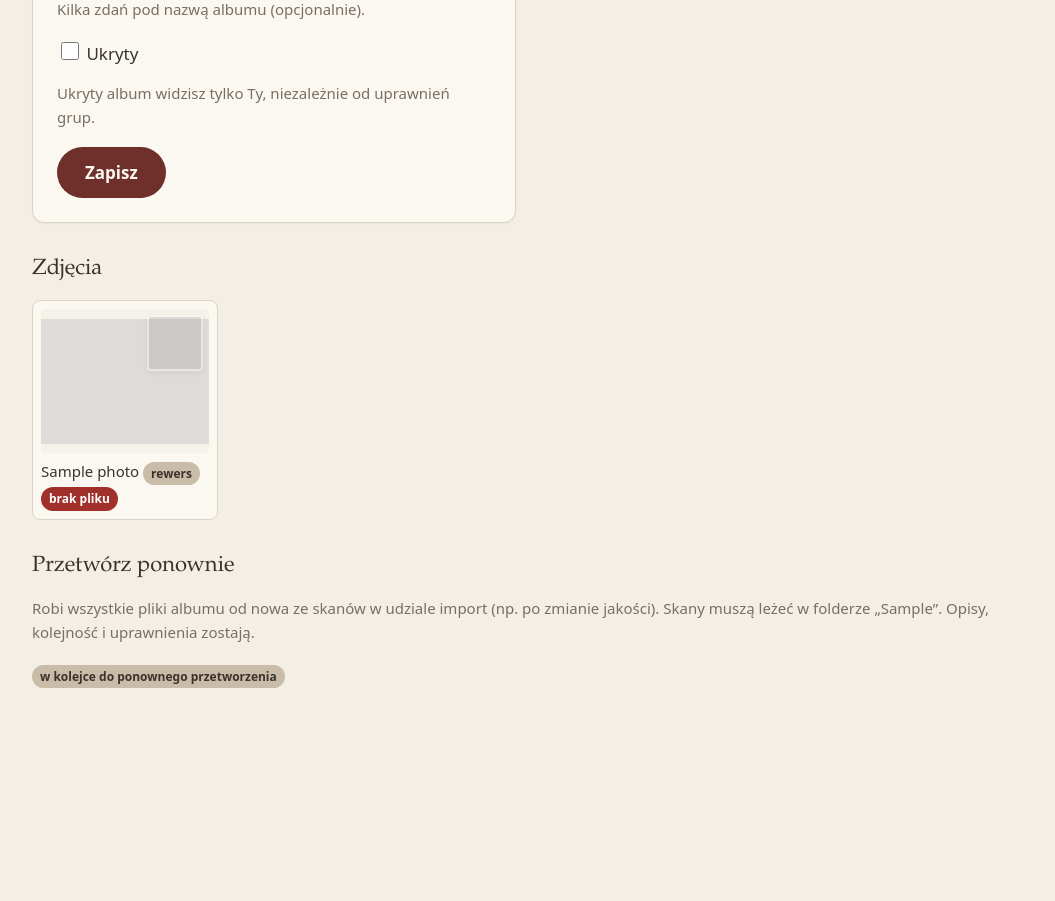
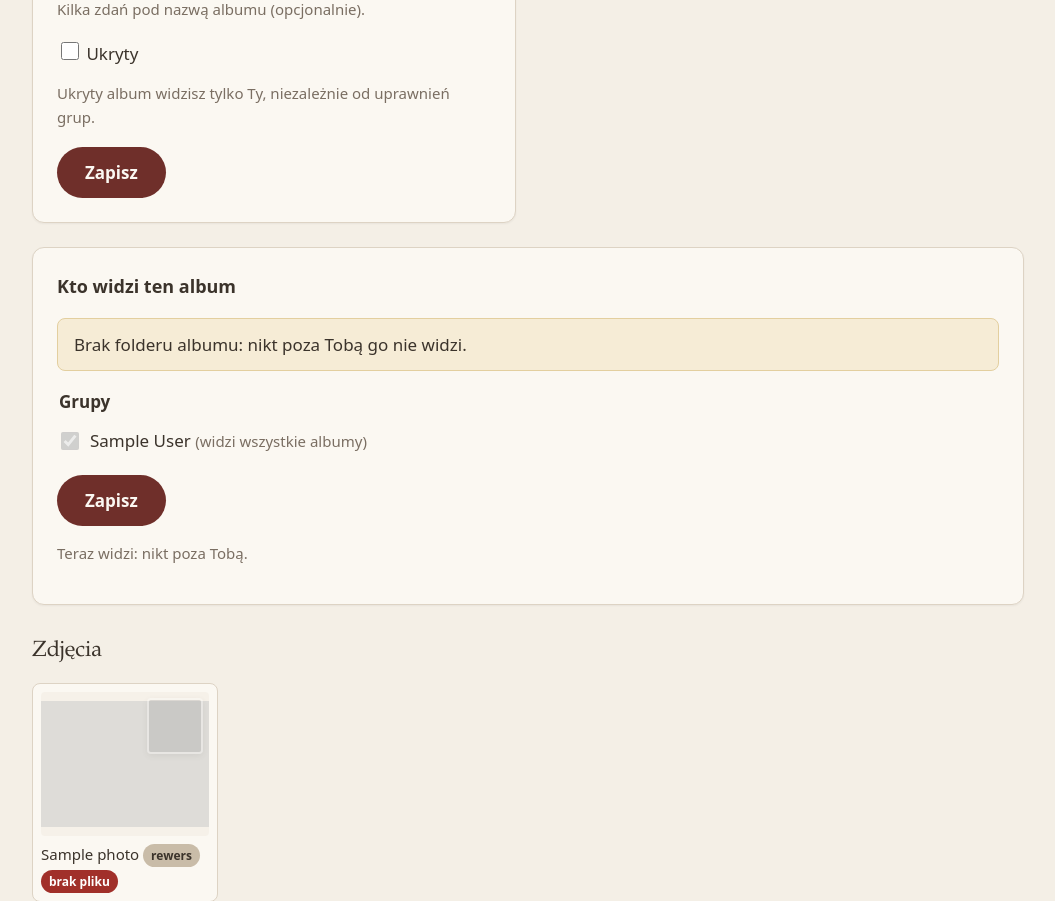
Before and after one commit to Wojtex28/ArchiveHub, a Django app: page /panel/albumy/1/ in a window 1280 px wide. Shown: the part 737-1638 px from the top of the page, without its empty margins (112-1167 px from the left). Before the commit the page ends 1425 px from the top, so only its background shows below. Run offline with Django 5.2, Linux system fonts and the light colour scheme; a user stored in the database is signed in; tables that the repository leaves empty hold one stand-in row (values such as "Sample post"); data that the repository does not hold is empty; grey boxes are pictures that could not be loaded.

Commit message:
ETAP 6: uprawnienia - kto widzi album, co widzi osoba, kontrola każdego pliku (#8)
- Strona albumu w panelu: grupy z dostępem i lista osób, które go widzą.
- Strona osoby: albumy, które widzi.
- Photo.objects.visible_to(): jedno sprawdzenie dla każdego pliku zdjęcia.
- Testy prób dostępu (inna grupa, ukryty, brak folderu, wyłączone konto,
  wylogowany, zgadywanie numerów, rewers).


Claude-Session: https://claude.ai/code/session_0196ffuNipa39dPUwh8EpagU

Co-authored-by: Claude <noreply@anthropic.com>

```diff
--- a/albums/models.py
+++ b/albums/models.py
@@ -22,6 +22,13 @@ class AlbumQuerySet(models.QuerySet):
         if groups.filter(sees_all_albums=True).exists():
             return available
         return available.filter(groups__in=groups).distinct()
+
+
+class PhotoQuerySet(models.QuerySet):
+    def visible_to(self, user):
+        """Zdjęcia z albumów, które dana osoba może oglądać."""
+        # Każdy plik zdjęcia (miniatura, podgląd, oryginał) przechodzi przez to sprawdzenie.
+        return self.filter(album__in=Album.objects.visible_to(user))
 
 
 class Album(models.Model):
@@ -79,6 +86,21 @@ class Album(models.Model):
     def path(self):
         return settings.ARCHIVEHUB_ALBUMS_DIR / self.folder
 
+    def viewers(self):
+        """Osoby (poza administratorem), które widzą ten album w archiwum."""
+        from django.contrib.auth import get_user_model
+
+        users = get_user_model().objects.filter(is_active=True, is_superuser=False)
+        if self.is_hidden or self.folder_missing:
+            return users.none()
+        return (
+            users.filter(
+                models.Q(family_groups__in=self.groups.all()) | models.Q(family_groups__sees_all_albums=True)
+            )
+            .distinct()
+            .order_by("username")
+        )
+
 
 class Photo(models.Model):
     """Jedno zdjęcie w albumie: wersja do oglądania (JPEG) i miniatura (WebP), opcjonalnie z rewersem.
@@ -102,6 +124,8 @@ class Photo(models.Model):
     reverse_checksum = models.CharField(max_length=64, blank=True)
     file_missing = models.BooleanField("brak pliku", default=False)
     created_at = models.DateTimeField(auto_now_add=True)
+
+    objects = PhotoQuerySet.as_manager()
 
     class Meta:
         ordering = ["album", "position", "pk"]
--- a/panel/templates/panel/album_detail.html
+++ b/panel/templates/panel/album_detail.html
@@ -23,6 +23,27 @@
     {% endif %}
   </div>
 </div>
+<div class="card access-card">
+  <h2>Kto widzi ten album</h2>
+  {% if album.is_hidden %}<p class="notice">Album jest ukryty: widzisz go tylko Ty, niezależnie od grup poniżej.</p>
+  {% elif album.folder_missing %}<p class="notice">Brak folderu albumu: nikt poza Tobą go nie widzi.</p>{% endif %}
+  <form method="post" novalidate>
+    {% csrf_token %}
+    <input type="hidden" name="action" value="groups">
+    <fieldset>
+      <legend>Grupy</legend>
+      {% for g in groups %}
+      <label class="check">
+        <input type="checkbox" name="groups" value="{{ g.pk }}"{% if g.sees_all_albums or g.pk in album_group_ids %} checked{% endif %}{% if g.sees_all_albums %} disabled{% endif %}>
+        <span>{{ g.name }}{% if g.sees_all_albums %} <span class="hint">(widzi wszystkie albumy)</span>{% endif %}</span>
+      </label>
+      {% empty %}<p class="hint">Nie ma jeszcze grup. Utworzysz je w zakładce <a href="{% url 'panel:group_list' %}">Grupy</a>.</p>{% endfor %}
+    </fieldset>
+    {% if groups %}<button type="submit" class="button">Zapisz</button>{% endif %}
+  </form>
+  <p class="hint">Teraz widzi: {% for person in viewers %}<a href="{% url 'panel:user_detail' person.pk %}">{{ person.username }}</a>{% if not forloop.last %}, {% endif %}{% empty %}nikt poza Tobą{% endfor %}.</p>
+</div>
+
 {% if photos %}
 <h2 class="section-title">Zdjęcia</h2>
 <ul class="photo-grid">
--- a/panel/views.py
+++ b/panel/views.py
@@ -131,7 +131,12 @@ def user_detail(request, pk):
     return render(
         request,
         "panel/user_detail.html",
-        {"person": person, "edit_form": edit_form, "password_form": password_form},
+        {
+            "person": person,
+            "edit_form": edit_form,
+            "password_form": password_form,
+            "visible_albums": Album.objects.visible_to(person),
+        },
     )
 
 
@@ -256,18 +261,30 @@ def _folder_size(path):
 def album_detail(request, pk):
     album = get_object_or_404(Album, pk=pk)
     form = AlbumForm(instance=album)
+    groups = list(FamilyGroup.objects.all())
     if request.method == "POST":
+        if request.POST.get("action") == "groups":
+            editable = {g.pk for g in groups if not g.sees_all_albums}
+            chosen = {int(v) for v in request.POST.getlist("groups") if v.isdigit() and int(v) in editable}
+            album.groups.set(chosen)
+            logger.info("Administrator %s zmienił grupy albumu %s", request.user, album.folder)
+            messages.success(request, "Zapisano, kto widzi album.")
+            return redirect("panel:album_detail", album.pk)
         form = AlbumForm(request.POST, instance=album)
         if form.is_valid():
             form.save()
             messages.success(request, "Zapisano album.")
             return redirect("panel:album_detail", album.pk)
+    album_group_ids = set(album.groups.values_list("pk", flat=True))
     return render(
         request,
         "panel/album_detail.html",
         {
             "album": album,
             "form": form,
+            "groups": groups,
+            "album_group_ids": album_group_ids,
+            "viewers": album.viewers(),
             "cover": album.cover_photo,
             "photos": album.photos.all(),
             "imports": album.imports.all()[:10],
--- a/static/css/site.css
+++ b/static/css/site.css
@@ -357,3 +357,6 @@ details summary { cursor: pointer; color: var(--ink-quiet); }
 @media (max-width: 40rem) {
   .album-table th:nth-child(2), .album-table td:nth-child(2), .order-cell__number { display: none; }
 }
+.access-card { margin-top: 1.5rem; }
+.access-card fieldset { border: 0; padding: 0; margin: 0 0 1rem; }
+.access-card legend { font-weight: 600; margin-bottom: 0.5rem; }
```
Also changed, not shown: albums/views.py (+2 -6 lines), panel/templates/panel/user_detail.html (+9 -0 lines), tests/test_permissions.py (added, +185 -0 lines), README.md.
